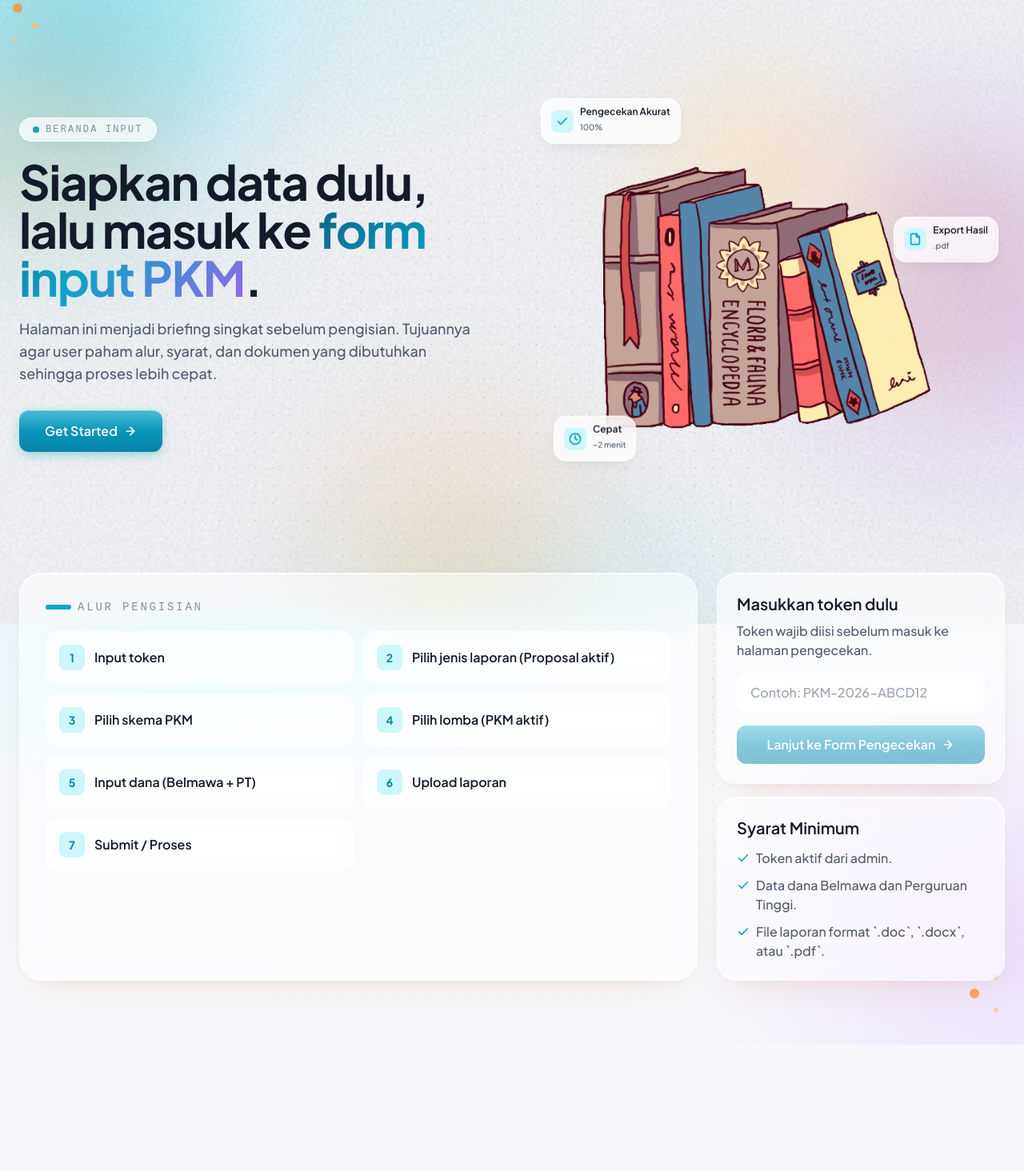
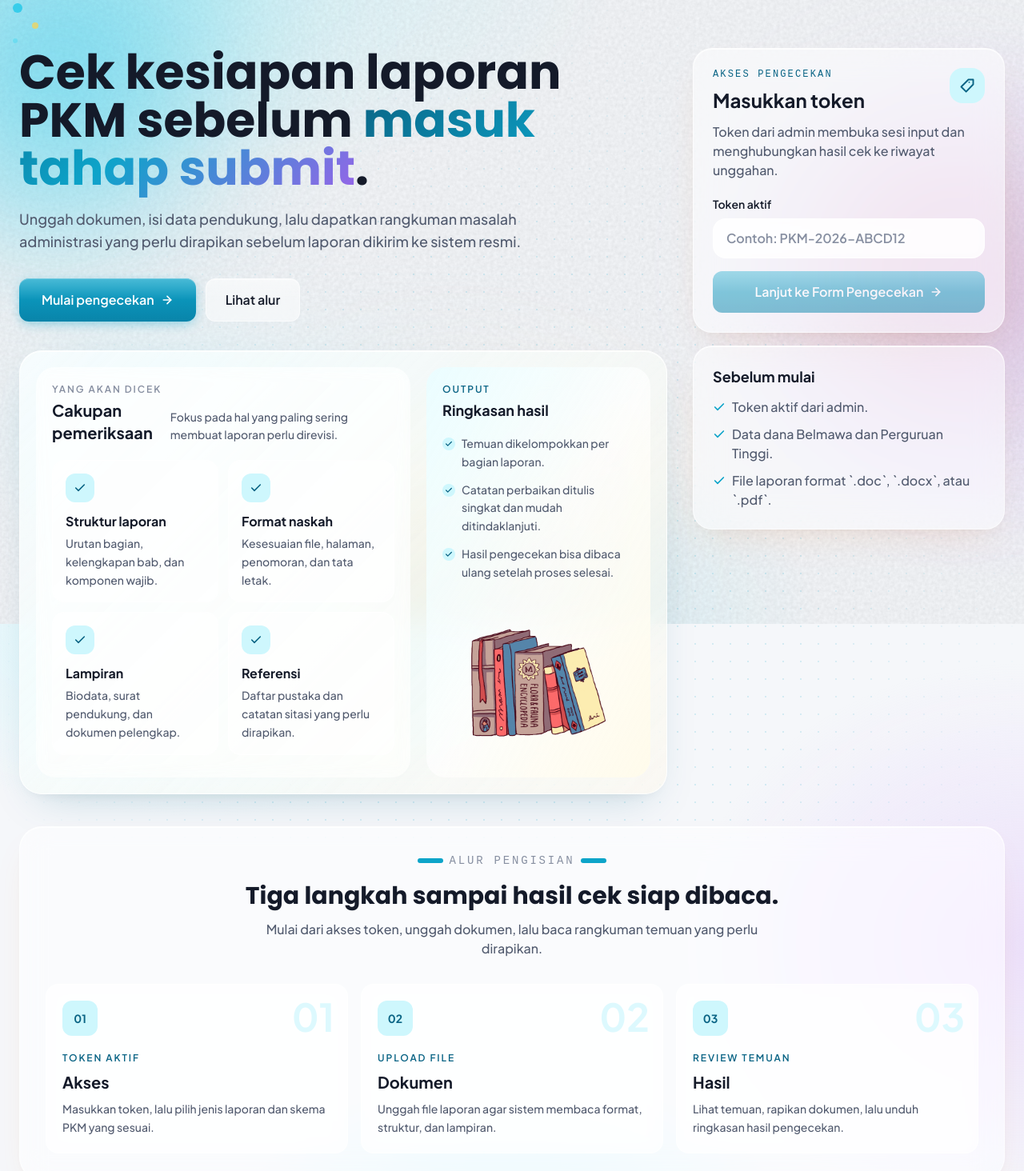
Before and after one commit to zakaaaaa/Administrasi-Checker, a Next.js app in the folder frontend/: page / in a window 1280 px wide. Shown: the part 20-1484 px from the top of the page at 80% size. Before the commit the page ends 1326 px from the top, so only its background shows below. Built offline with nearby package versions, Linux system fonts and the light colour scheme.

Commit message:
Revisi landing page, token, pilihan jenis laporan

```diff
--- a/frontend/src/features/check/landing/CheckLandingDecor.tsx
+++ b/frontend/src/features/check/landing/CheckLandingDecor.tsx
@@ -7,27 +7,27 @@ export function CheckLandingDecor() {
       />
       <div
         aria-hidden
-        className="check-landing-blob -z-10 left-[-80px] top-[40px] h-72 w-72 bg-orange-300/40"
+        className="check-landing-blob -z-10 left-[-80px] top-[40px] h-72 w-72 bg-brand-300/35"
       />
       <div
         aria-hidden
-        className="check-landing-blob -z-10 right-[-60px] top-[200px] h-80 w-80 bg-amber-200/40"
+        className="check-landing-blob -z-10 right-[-60px] top-[200px] h-80 w-80 bg-amber-200/35"
       />
       <div
         aria-hidden
         className="pointer-events-none absolute left-4 top-6 flex flex-col gap-3"
       >
-        <span className="block h-3 w-3 rounded-full bg-orange-400/80" />
-        <span className="ml-6 block h-2 w-2 rounded-full bg-orange-300/70" />
-        <span className="block h-1.5 w-1.5 rounded-full bg-orange-300/60" />
+        <span className="block h-3 w-3 rounded-full bg-brand-400/80" />
+        <span className="ml-6 block h-2 w-2 rounded-full bg-amber-300/70" />
+        <span className="block h-1.5 w-1.5 rounded-full bg-brand-300/60" />
       </div>
       <div
         aria-hidden
         className="pointer-events-none absolute bottom-10 right-8 flex flex-col items-end gap-3"
       >
-        <span className="block h-2 w-2 rounded-full bg-orange-300/70" />
-        <span className="mr-6 block h-3 w-3 rounded-full bg-orange-400/80" />
-        <span className="block h-1.5 w-1.5 rounded-full bg-orange-300/60" />
+        <span className="block h-2 w-2 rounded-full bg-brand-300/70" />
+        <span className="mr-6 block h-3 w-3 rounded-full bg-amber-300/80" />
+        <span className="block h-1.5 w-1.5 rounded-full bg-brand-300/60" />
       </div>
     </>
   );
--- a/frontend/src/features/check/landing/CheckLandingFlowSection.tsx
+++ b/frontend/src/features/check/landing/CheckLandingFlowSection.tsx
@@ -1,32 +1,62 @@
 const FLOW_STEPS = [
-  'Input token',
-  'Pilih jenis laporan (Proposal aktif)',
-  'Pilih skema PKM',
-  'Pilih lomba (PKM aktif)',
-  'Input dana (Belmawa + PT)',
-  'Upload laporan',
-  'Submit / Proses',
+  {
+    title: 'Akses',
+    body: 'Masukkan token, lalu pilih jenis laporan dan skema PKM yang sesuai.',
+    accent: 'Token aktif',
+  },
+  {
+    title: 'Dokumen',
+    body: 'Unggah file laporan agar sistem membaca format, struktur, dan lampiran.',
+    accent: 'Upload file',
+  },
+  {
+    title: 'Hasil',
+    body: 'Lihat temuan, rapikan dokumen, lalu unduh ringkasan hasil pengecekan.',
+    accent: 'Review temuan',
+  },
 ];
 
 export function CheckLandingFlowSection() {
   return (
-    <div data-reveal className="check-landing-glass-card rounded-[1.75rem] p-6 sm:p-8">
-      <div className="flex items-center gap-2">
-        <span className="h-1.5 w-8 rounded-full bg-brand-500" />
-        <p className="font-mono text-sm uppercase tracking-[0.2em] text-foreground-subtle">
-          Alur Pengisian
+    <div data-reveal className="check-landing-glass-card rounded-[1.75rem] p-5 sm:p-8">
+      <div className="mx-auto max-w-3xl text-center">
+        <div className="flex items-center justify-center gap-2">
+          <span className="h-1.5 w-8 rounded-full bg-brand-500" />
+          <p className="font-mono text-sm uppercase tracking-[0.2em] text-foreground-subtle">
+            Alur Pengisian
+          </p>
+          <span className="h-1.5 w-8 rounded-full bg-brand-500" />
+        </div>
+        <h2 className="mt-4 font-display text-2xl font-bold leading-tight text-foreground sm:text-3xl">
+          Tiga langkah sampai hasil cek siap dibaca.
+        </h2>
+        <p className="mx-auto mt-3 max-w-2xl text-sm leading-relaxed text-foreground-muted sm:text-base">
+          Mulai dari akses token, unggah dokumen, lalu baca rangkuman temuan yang perlu dirapikan.
         </p>
       </div>
-      <div className="mt-5 grid gap-3 sm:grid-cols-2">
+
+      <div className="mt-8 grid gap-4 lg:grid-cols-3">
         {FLOW_STEPS.map((item, idx) => (
           <div
-            key={item}
-            className="group flex items-center gap-3 rounded-2xl border border-white/60 bg-white/50 p-4 backdrop-blur-md transition hover:border-orange-200 hover:bg-white/80"
+            key={item.title}
+            className="group relative min-h-[190px] overflow-hidden rounded-2xl border border-white/60 bg-white/55 p-5 backdrop-blur-md transition hover:-translate-y-0.5 hover:border-brand-200 hover:bg-white/80"
           >
-            <div className="flex h-8 w-8 shrink-0 items-center justify-center rounded-lg bg-brand-100 text-sm font-bold text-brand-600 transition group-hover:bg-brand-500 group-hover:text-white">
-              {idx + 1}
+            <div
+              aria-hidden
+              className="absolute right-4 top-4 text-5xl font-bold leading-none text-brand-100/70 transition group-hover:text-brand-100"
+            >
+              0{idx + 1}
             </div>
-            <p className="text-base font-semibold text-foreground">{item}</p>
+            <div className="relative z-10">
+              <div className="flex h-11 w-11 shrink-0 items-center justify-center rounded-xl bg-brand-100 text-sm font-bold text-brand-700 transition group-hover:bg-brand-500 group-hover:text-white">
+                0{idx + 1}
+              </div>
+              <p className="mt-5 text-xs font-semibold uppercase tracking-[0.16em] text-brand-700">
+                {item.accent}
+              </p>
+              <h3 className="mt-2 text-xl font-bold text-foreground">{item.title}</h3>
+              <p className="mt-2 text-sm leading-relaxed text-foreground-muted">{item.body}</p>
+            </div>
           </div>
         ))}
       </div>
--- a/frontend/src/features/check/landing/CheckLandingHero.tsx
+++ b/frontend/src/features/check/landing/CheckLandingHero.tsx
@@ -1,50 +1,63 @@
+import Image from 'next/image';
 import belajarGif from '@/assets/Animasi Belajar Membaca GIF (3).gif';
+
+const CHECK_SCOPES = [
+  {
+    title: 'Struktur laporan',
+    body: 'Urutan bagian, kelengkapan bab, dan komponen wajib.',
+  },
+  {
+    title: 'Format naskah',
+    body: 'Kesesuaian file, halaman, penomoran, dan tata letak.',
+  },
+  {
+    title: 'Lampiran',
+    body: 'Biodata, surat pendukung, dan dokumen pelengkap.',
+  },
+  {
+    title: 'Referensi',
+    body: 'Daftar pustaka dan catatan sitasi yang perlu dirapikan.',
+  },
+];
+
+const RESULT_POINTS = [
+  'Temuan dikelompokkan per bagian laporan.',
+  'Catatan perbaikan ditulis singkat dan mudah ditindaklanjuti.',
+  'Hasil pengecekan bisa dibaca ulang setelah proses selesai.',
+];
 
 export function CheckLandingHero() {
   return (
-    <section className="relative grid items-center gap-10 py-12 lg:grid-cols-2 lg:py-20">
+    <section className="relative min-w-0">
       <div className="relative z-10">
-        <div
-          data-reveal
-          className="check-landing-glass-badge inline-flex items-center gap-2 rounded-full px-4 py-1.5"
-        >
-          <span className="relative flex h-2 w-2">
-            <span className="absolute inline-flex h-full w-full animate-ping rounded-full bg-orange-400 opacity-60" />
-            <span className="relative inline-flex h-2 w-2 rounded-full bg-brand-500" />
-          </span>
-          <p className="font-mono text-xs uppercase tracking-[0.18em] text-foreground-subtle">
-            Beranda Input
-          </p>
-        </div>
-
         <h1
           data-reveal
           data-reveal-delay="1"
-          className="mt-5 text-4xl font-bold leading-tight tracking-tight text-foreground sm:text-5xl lg:text-6xl"
+          className="max-w-4xl font-display text-4xl font-bold leading-tight text-foreground sm:text-5xl lg:text-6xl"
         >
-          Siapkan data dulu, lalu masuk ke{' '}
-          <span className="text-gradient-brand">form input PKM</span>.
+          Cek kesiapan laporan PKM sebelum{' '}
+          <span className="text-gradient-brand">masuk tahap submit</span>.
         </h1>
 
         <p
           data-reveal
           data-reveal-delay="2"
-          className="mt-5 max-w-xl text-base leading-relaxed text-foreground-muted sm:text-lg"
+          className="mt-5 max-w-2xl text-base leading-relaxed text-foreground-muted sm:text-lg"
         >
-          Halaman ini menjadi briefing singkat sebelum pengisian. Tujuannya agar user paham alur,
-          syarat, dan dokumen yang dibutuhkan sehingga proses lebih cepat.
+          Unggah dokumen, isi data pendukung, lalu dapatkan rangkuman masalah administrasi yang
+          perlu dirapikan sebelum laporan dikirim ke sistem resmi.
         </p>
 
-        <div data-reveal data-reveal-delay="3" className="mt-8">
+        <div data-reveal data-reveal-delay="3" className="mt-8 flex flex-wrap gap-3">
           <button
             type="button"
             onClick={() => {
               document.getElementById('form-section')?.scrollIntoView({ behavior: 'smooth' });
             }}
-            className="btn-liquid btn-liquid-primary group relative inline-flex items-center justify-center overflow-hidden rounded-xl px-8 py-3.5 text-base font-semibold text-white transition"
+            className="btn-liquid btn-liquid-primary group relative inline-flex items-center justify-center overflow-hidden rounded-xl px-7 py-3.5 text-base font-semibold text-white transition"
           >
             <span className="relative z-10 flex items-center gap-2">
-              Get Started
+              Mulai pengecekan
               <svg
                 xmlns="http://www.w3.org/2000/svg"
                 viewBox="0 0 24 24"
@@ -61,89 +74,103 @@ export function CheckLandingHero() {
             </span>
             <span className="absolute inset-0 -translate-x-full bg-gradient-to-r from-transparent via-white/30 to-transparent transition-transform duration-700 group-hover:translate-x-full" />
           </button>
-        </div>
+          <button
+            type="button"
+            onClick={() => {
+              document.getElementById('flow-section')?.scrollIntoView({ behavior: 'smooth' });
+            }}
+            className="btn-liquid btn-liquid-ghost rounded-xl px-6 py-3.5 text-base font-semibold"
+          >
+            Lihat alur
+          </button>
         </div>
 
-      <div
-        data-reveal
-        data-reveal-delay="2"
-        className="relative flex items-center justify-center"
-      >
+      </div>
+
+      <div data-reveal data-reveal-delay="3" className="relative mt-9">
         <div
           aria-hidden
-          className="absolute inset-0 -z-10 mx-auto h-72 w-72 rounded-full bg-gradient-to-br from-orange-200/60 to-amber-100/40 blur-3xl"
+          className="absolute inset-x-6 top-6 -z-10 h-48 rounded-full bg-gradient-to-br from-brand-200/70 via-white/40 to-amber-100/50 blur-3xl"
         />
 
-        <div className="check-landing-glass-badge check-landing-float-soft absolute left-0 top-6 z-20 flex items-center gap-2 rounded-2xl px-3 py-2 sm:left-4">
-          <div className="flex h-7 w-7 items-center justify-center rounded-lg bg-brand-100">
+        <div className="check-landing-hero-preview grid gap-5 rounded-[1.75rem] p-4 lg:grid-cols-[minmax(0,1fr)_280px] sm:p-5">
+          <div className="min-w-0 rounded-3xl bg-white/55 p-4 backdrop-blur sm:p-5">
+            <div className="flex flex-col gap-2 sm:flex-row sm:items-end sm:justify-between">
+              <div>
+                <p className="text-xs font-semibold uppercase tracking-[0.16em] text-foreground-subtle">
+                  Yang akan dicek
+                </p>
+                <h2 className="mt-1 text-xl font-bold text-foreground">Cakupan pemeriksaan</h2>
+              </div>
+              <p className="max-w-sm text-sm leading-relaxed text-foreground-muted">
+                Fokus pada hal yang paling sering membuat laporan perlu direvisi.
+              </p>
+            </div>
+
+            <div className="mt-5 grid gap-3 sm:grid-cols-2">
+              {CHECK_SCOPES.map((item) => (
+                <div
+                  key={item.title}
+                  className="rounded-2xl border border-white/70 bg-white/55 p-4 transition hover:border-brand-200 hover:bg-white/75"
+                >
+                  <div className="flex h-9 w-9 items-center justify-center rounded-xl bg-brand-100 text-brand-700">
                     <svg
                       xmlns="http://www.w3.org/2000/svg"
                       viewBox="0 0 24 24"
                       fill="none"
                       stroke="currentColor"
-              strokeWidth="2.5"
+                      strokeWidth="2.4"
                       strokeLinecap="round"
                       strokeLinejoin="round"
-              className="h-4 w-4 text-brand-500"
+                      className="h-4 w-4"
                     >
                       <polyline points="20 6 9 17 4 12" />
                     </svg>
                   </div>
-          <div>
-            <p className="text-xs font-semibold leading-tight text-foreground">Pengecekan Akurat</p>
-            <p className="text-[10px] text-foreground-muted">100%</p>
+                  <h3 className="mt-3 text-base font-bold text-foreground">{item.title}</h3>
+                  <p className="mt-1 text-sm leading-relaxed text-foreground-muted">{item.body}</p>
+                </div>
+              ))}
             </div>
           </div>
 
-        <div className="check-landing-glass-badge check-landing-float-soft delay-1 absolute right-0 top-1/3 z-20 flex items-center gap-2 rounded-2xl px-3 py-2 sm:right-2">
-          <div className="flex h-7 w-7 items-center justify-center rounded-lg bg-brand-100">
+          <div className="relative flex min-h-[260px] flex-col justify-between overflow-hidden rounded-3xl bg-gradient-to-br from-brand-50 via-white/65 to-amber-50 p-5">
+            <div className="relative z-20">
+              <p className="text-xs font-semibold uppercase tracking-[0.16em] text-brand-700">
+                Output
+              </p>
+              <h2 className="mt-1 text-lg font-bold text-foreground">Ringkasan hasil</h2>
+              <ul className="mt-4 space-y-3">
+                {RESULT_POINTS.map((item) => (
+                  <li key={item} className="flex gap-2 text-sm leading-relaxed text-foreground-muted">
+                    <span className="mt-1 flex h-4 w-4 shrink-0 items-center justify-center rounded-full bg-brand-100 text-brand-700">
                       <svg
                         xmlns="http://www.w3.org/2000/svg"
                         viewBox="0 0 24 24"
                         fill="none"
                         stroke="currentColor"
-              strokeWidth="2.5"
+                        strokeWidth="3"
                         strokeLinecap="round"
                         strokeLinejoin="round"
-              className="h-4 w-4 text-brand-500"
+                        className="h-2.5 w-2.5"
                       >
-              <path d="M14 2H6a2 2 0 0 0-2 2v16a2 2 0 0 0 2 2h12a2 2 0 0 0 2-2V8z" />
-              <polyline points="14 2 14 8 20 8" />
+                        <polyline points="20 6 9 17 4 12" />
                       </svg>
+                    </span>
+                    <span>{item}</span>
+                  </li>
+                ))}
+              </ul>
             </div>
-          <div>
-            <p className="text-xs font-semibold leading-tight text-foreground">Export Hasil</p>
-            <p className="text-[10px] text-foreground-muted">.pdf</p>
+
+            <Image
+              src={belajarGif}
+              alt="Ilustrasi mahasiswa menyiapkan laporan"
+              unoptimized
+              className="relative z-10 mx-auto mt-4 w-full max-w-[210px] object-contain"
+            />
           </div>
         </div>
-
-        <div className="check-landing-glass-badge check-landing-float-soft delay-2 absolute bottom-8 left-2 z-20 flex items-center gap-2 rounded-2xl px-3 py-2 sm:left-8">
-          <div className="flex h-7 w-7 items-center justify-center rounded-lg bg-brand-100">
-            <svg
-              xmlns="http://www.w3.org/2000/svg"
-              viewBox="0 0 24 24"
-              fill="none"
-              stroke="currentColor"
-              strokeWidth="2.5"
-              strokeLinecap="round"
-              strokeLinejoin="round"
-              className="h-4 w-4 text-brand-500"
-            >
-              <circle cx="12" cy="12" r="10" />
-              <polyline points="12 6 12 12 16 14" />
-            </svg>
-          </div>
-          <div>
-            <p className="text-xs font-semibold leading-tight text-foreground">Cepat</p>
-            <p className="text-[10px] text-foreground-muted">~2 menit</p>
-          </div>
-        </div>
-
-        <img
-          src={belajarGif.src}
-          alt="Ilustrasi tim membuat solusi"
-          className="relative z-10 w-full max-w-lg object-contain"
-        />
       </div>
     </section>
   );
--- a/frontend/src/features/check/landing/CheckLandingTokenForm.tsx
+++ b/frontend/src/features/check/landing/CheckLandingTokenForm.tsx
@@ -27,27 +27,55 @@ function CheckIcon() {
 
 export function CheckLandingTokenForm({ token, onTokenChange, onSubmit }: Props) {
   return (
-    <aside id="form-section" className="space-y-4">
+    <aside id="form-section" className="space-y-4 lg:sticky lg:top-6">
       <form
         onSubmit={onSubmit}
         data-reveal
         data-reveal-delay="1"
-        className="check-landing-glass-card rounded-[1.5rem] p-6"
+        className="check-landing-glass-card rounded-[1.5rem] p-5 sm:p-6"
       >
-        <h2 className="text-xl font-semibold text-foreground">Masukkan token dulu</h2>
-        <p className="mt-2 text-base text-foreground-muted">
-          Token wajib diisi sebelum masuk ke halaman pengecekan.
+        <div className="flex items-start justify-between gap-3">
+          <div>
+            <p className="font-mono text-xs uppercase tracking-[0.18em] text-brand-700">
+              Akses pengecekan
+            </p>
+            <h2 className="mt-2 text-2xl font-bold text-foreground">Masukkan token</h2>
+          </div>
+          <div className="flex h-11 w-11 shrink-0 items-center justify-center rounded-2xl bg-brand-100 text-brand-700">
+            <svg
+              xmlns="http://www.w3.org/2000/svg"
+              viewBox="0 0 24 24"
+              fill="none"
+              stroke="currentColor"
+              strokeWidth="2.3"
+              strokeLinecap="round"
+              strokeLinejoin="round"
+              className="h-5 w-5"
+            >
+              <path d="M15 7h.01" />
+              <path d="M10.4 21.2 3 13.8 13.8 3H21v7.2L10.4 21.2Z" />
+            </svg>
+          </div>
+        </div>
+
+        <p className="mt-3 text-sm leading-relaxed text-foreground-muted sm:text-base">
+          Token dari admin membuka sesi input dan menghubungkan hasil cek ke riwayat unggahan.
         </p>
+
+        <label htmlFor="check-token" className="mt-5 block text-sm font-semibold text-foreground">
+          Token aktif
+        </label>
         <input
+          id="check-token"
           value={token}
           onChange={(e) => onTokenChange(e.target.value)}
           placeholder="Contoh: PKM-2026-ABCD12"
-          className="mt-4 w-full rounded-2xl border border-white/70 bg-white/70 px-4 py-3 text-base font-medium backdrop-blur transition focus:border-orange-300 focus:bg-white focus:outline-none focus:ring-4 focus:ring-orange-100"
+          className="mt-2 w-full rounded-2xl border border-white/70 bg-white/75 px-4 py-3 text-base font-semibold text-foreground shadow-inner shadow-white/40 backdrop-blur transition placeholder:text-foreground-subtle focus:border-brand-300 focus:bg-white focus:outline-none focus:ring-4 focus:ring-brand-200/45"
         />
         <button
           type="submit"
           disabled={!token.trim()}
-          className="btn-liquid btn-liquid-primary mt-4 inline-flex w-full items-center justify-center gap-2 rounded-xl px-4 py-3 text-base font-semibold text-white transition disabled:cursor-not-allowed disabled:opacity-50 disabled:shadow-none"
+          className="btn-liquid btn-liquid-primary mt-4 inline-flex w-full items-center justify-center gap-2 rounded-xl px-4 py-3.5 text-base font-semibold text-white transition disabled:cursor-not-allowed disabled:opacity-50 disabled:shadow-none"
         >
           Lanjut ke Form Pengecekan
           <svg
@@ -64,15 +92,16 @@ export function CheckLandingTokenForm({ token, onTokenChange, onSubmit }: Props)
             <polyline points="12 5 19 12 12 19" />
           </svg>
         </button>
+
       </form>
 
       <div
         data-reveal
         data-reveal-delay="2"
-        className="check-landing-glass-card rounded-[1.5rem] p-6"
+        className="check-landing-glass-card rounded-[1.5rem] p-5 sm:p-6"
       >
-        <h2 className="text-xl font-semibold text-foreground">Syarat Minimum</h2>
-        <ul className="mt-3 space-y-2.5 text-base text-foreground-muted">
+        <h2 className="text-lg font-bold text-foreground">Sebelum mulai</h2>
+        <ul className="mt-3 space-y-2.5 text-sm leading-relaxed text-foreground-muted sm:text-base">
           <li className="flex items-start gap-2">
             <CheckIcon />
             Token aktif dari admin.
--- a/frontend/src/features/check/landing/NewCheckLanding.tsx
+++ b/frontend/src/features/check/landing/NewCheckLanding.tsx
@@ -21,18 +21,21 @@ export function NewCheckLanding() {
   }
 
   return (
-    <main className="relative mx-auto max-w-7xl px-4 pb-20 pt-10 sm:px-6">
+    <main className="relative mx-auto max-w-7xl px-4 pb-20 pt-6 sm:px-6 lg:pt-8">
       <CheckLandingDecor />
-      <CheckLandingHero />
 
-      <section id="flow-section" className="mt-6 grid gap-6 lg:grid-cols-[1fr_360px]">
-        <CheckLandingFlowSection />
+      <section className="grid gap-8 pt-8 lg:grid-cols-[minmax(0,1fr)_390px] lg:items-start lg:pt-12">
+        <CheckLandingHero />
         <CheckLandingTokenForm
           token={token}
           onTokenChange={setToken}
           onSubmit={handleContinue}
         />
       </section>
+
+      <section id="flow-section" className="mt-10">
+        <CheckLandingFlowSection />
+      </section>
     </main>
   );
 }
--- a/frontend/src/styles/globals.css
+++ b/frontend/src/styles/globals.css
@@ -332,7 +332,7 @@
 .check-landing-dot-pattern {
   background-image: radial-gradient(
     circle,
-    rgba(249, 115, 22, 0.18) 1px,
+    hsl(var(--brand-500) / 0.14) 1px,
     transparent 1px
   );
   background-size: 22px 22px;
@@ -369,6 +369,19 @@
     0 20px 50px -20px rgba(249, 115, 22, 0.15),
     0 8px 24px -12px rgba(15, 23, 42, 0.08);
 }
+.check-landing-topbar,
+.check-landing-hero-preview {
+  background:
+    linear-gradient(135deg, rgba(255, 255, 255, 0.76), rgba(255, 255, 255, 0.42)),
+    linear-gradient(135deg, hsl(var(--brand-100) / 0.5), hsl(42 96% 82% / 0.2));
+  backdrop-filter: blur(20px) saturate(150%);
+  -webkit-backdrop-filter: blur(20px) saturate(150%);
+  border: 1px solid rgba(255, 255, 255, 0.68);
+  box-shadow:
+    0 1px 0 rgba(255, 255, 255, 0.8) inset,
+    0 22px 54px -24px hsl(var(--brand-700) / 0.25),
+    0 8px 22px -14px rgba(15, 23, 42, 0.12);
+}
 .check-landing-glass-badge {
   background: rgba(255, 255, 255, 0.75);
   backdrop-filter: blur(14px) saturate(140%);
```
Also changed, not shown: frontend/src/features/admin/TokenMonitoringPanel.tsx (+85 -5 lines), frontend/src/features/check/form/checkFormConstants.ts (+8 -7 lines), 2 other files (tests, documents, lock files or other folders). Lines whose indentation alone changed are shown as unchanged.
